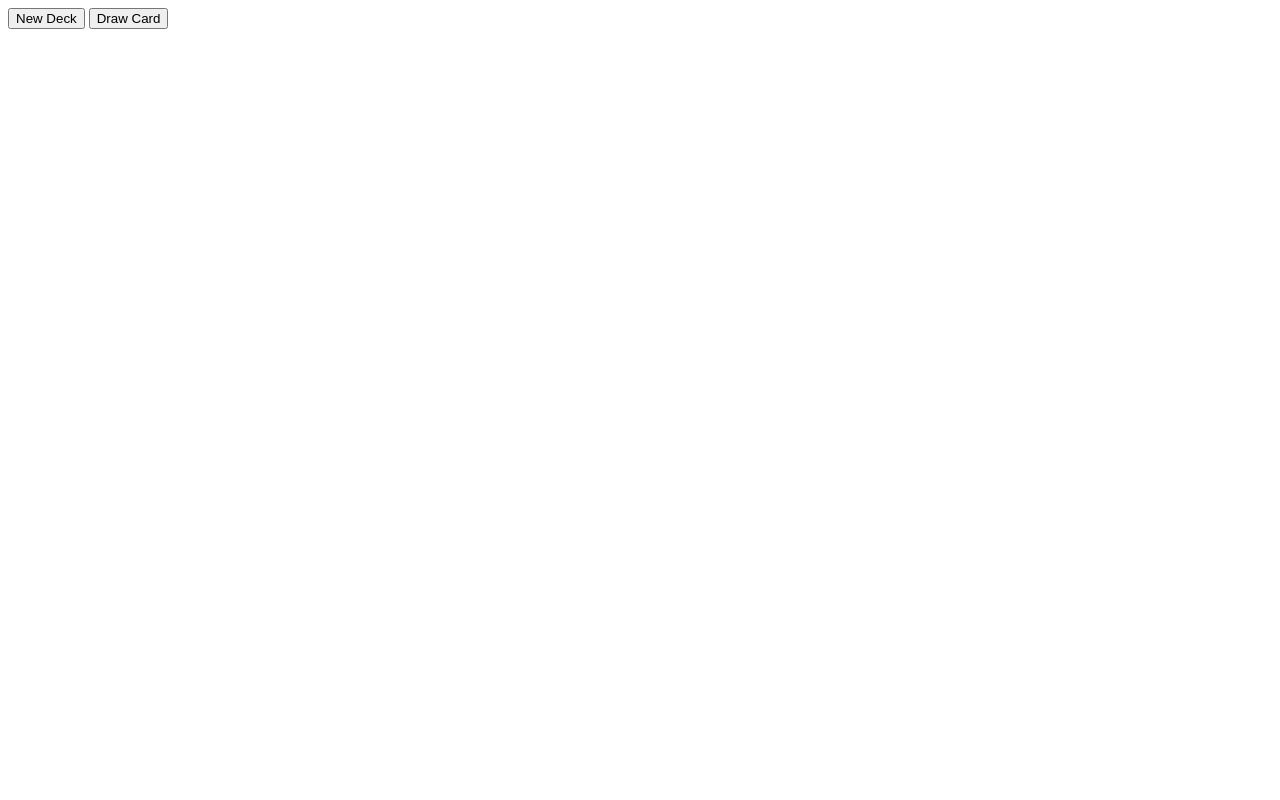
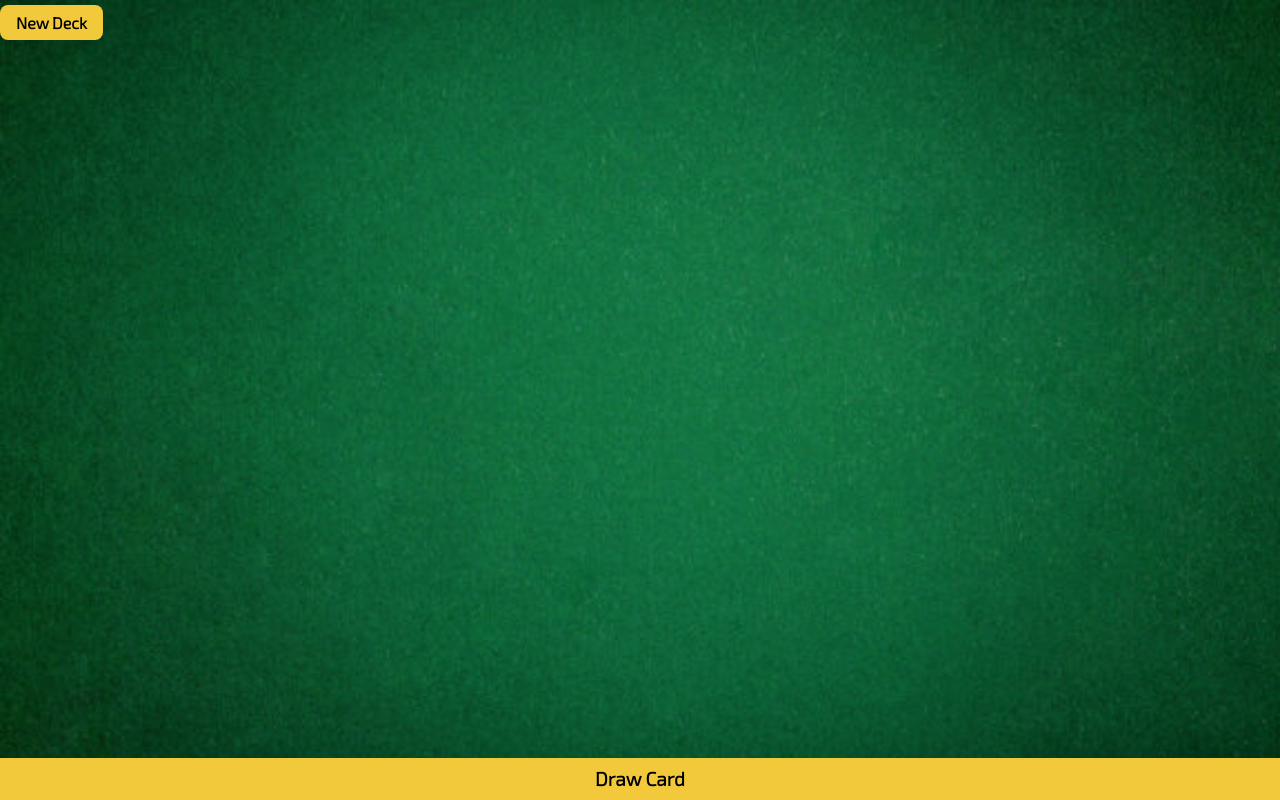
Before and after one commit to OlgaMinaievaWebDev/War-Game, a plain HTML site: page index.html in a window 1280 px wide. Drawn offline with Linux system fonts and the light colour scheme.

Commit message:
css style added

```diff
--- a/index.html
+++ b/index.html
@@ -1,16 +1,17 @@
 <!DOCTYPE html>
 <html lang="en">
   <head>
- <meta charset="UTF-8">
- <meta name="viewport" content="width=device-width, initial-scale=1.0">
- <link rel="stylesheet" href="style.css">
+    <meta charset="UTF-8" />
+    <meta name="viewport" content="width=device-width, initial-scale=1.0" />
+    <link href="https://fonts.googleapis.com/css2?family=Exo+2:wght@300&display=swap" rel="stylesheet">
+    <link rel="stylesheet" href="style.css" />
     <title>War</title>
   </head>
   <body>
- <button id="new-deck">New Deck</button>
- <button id="draw-card">Draw Card</button>
- <div id="cards">
-
+    <div class="container">
+      <button id="new-deck" class="shuffle">New Deck</button>
+      <div id="cards"></div>
+      <button id="draw-card" class="draw">Draw Card</button>
     </div>
     <script src="app.js"></script>
   </body>
--- a/style.css
+++ b/style.css
@@ -0,0 +1,42 @@
+* {
+ margin: 0;
+ padding: 0;
+ box-sizing: border-box;
+ font-family: "Exo 2", sans-serif;
+}
+
+.container {
+ display: flex;
+ flex-direction: column;
+ justify-content: space-between;
+ width: 100vw;
+ height: 100vh;
+ background-image: url('./table.jpeg');
+ background-position: top;
+ background-repeat: no-repeat;
+ background-size: cover;
+}
+
+.shuffle, .draw {
+ padding: 0.5em 1em;
+ background-color: #F1C93B;
+ font-size: 1rem;
+ font-weight: 900;
+ border: none;
+ border-radius: 0.5em;
+ margin-top: 0.3em;
+ cursor: pointer;
+}
+
+.shuffle{
+align-self: start;
+}
+
+.shuffle:active{
+ transform: translateY(2px);
+}
+
+.draw {
+font-size: 1.2em;
+border-radius: 0;
+}
```
Also changed, not shown: table.jpeg (added). Lines whose indentation alone changed are shown as unchanged.
